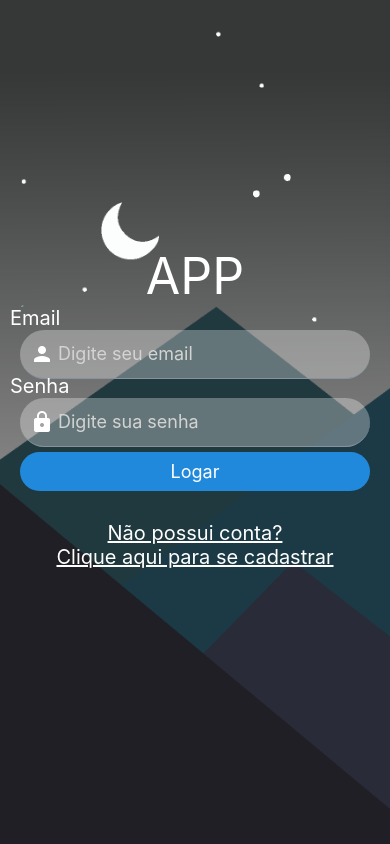
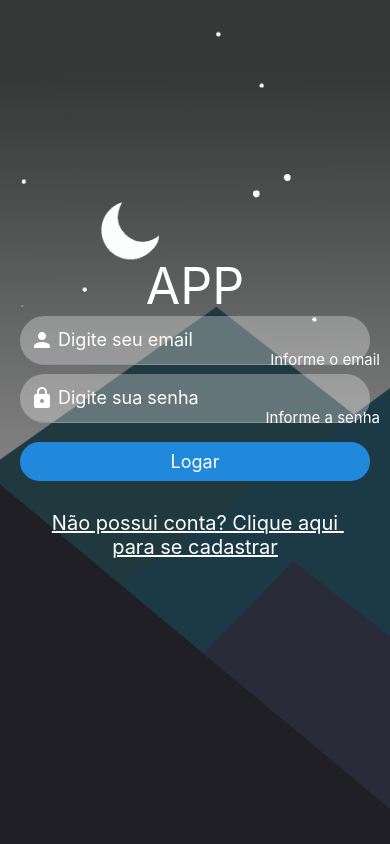
Before and after one commit to CarlosWGama/aula-react-native, a React Native app: screen / in a window 390 px wide. Both pictures are taken after a click on the button "Logar". Built offline with nearby package versions, Linux system fonts and the light colour scheme.

Commit message:
Formulário

```diff
--- a/src/screens/login/index.tsx
+++ b/src/screens/login/index.tsx
@@ -1,19 +1,21 @@
 
-import { View, Text, ImageBackground, StyleSheet, Alert } from 'react-native';
+import { View, Text, ImageBackground, StyleSheet, Alert, ActivityIndicator } from 'react-native';
 import bg from './../../assets/imgs/bg.png';
 import { useCallback, useState } from 'react';
 import { InputRound } from './input';
 import { Button } from '@rneui/base';
+import { Formik } from 'formik';
+import * as Yup from 'yup';
 
 export interface LoginScreenProps {
 }
 
 export function LoginScreen(props: LoginScreenProps) {
 
-    const [ email, setEmail ] = useState('');
-    const [ senha, setSenha ] = useState('');
+    const logar = async ({email, senha}) => {
 
-    const logar = () => {
+      await new Promise(resolve => setTimeout(resolve, 1000))
+
       if (email.trim() == 'teste@teste.com' && senha == '123456')
         console.log('Logado com sucesso');
       else
@@ -22,23 +24,31 @@
 
     return (
         <ImageBackground source={bg} style={styles.background}>
-            <View style={styles.container}>
-                <Text style={styles.logo}>APP</Text>
+          <Formik
+              initialValues={{email:'', senha:''}}
+              validationSchema={Yup.object({
+                email: Yup.string().required('Informe o email').email('Não é um formato de e-mail válido'),
+                senha: Yup.string().required('Informe a senha').min(6, 'A senha precisa de 6 caracteres')
+              })}
+              onSubmit={logar}>
+              {({errors, touched, handleChange, handleSubmit, handleBlur, isSubmitting}) => (
+                    <View style={styles.container}>
+                        <Text style={styles.logo}>APP</Text>
 
-                {/* EMAIL */ }
-                <InputRound texto='Email' placeholder='Digite seu email' icone='person' onChangeText={setEmail}/>
+                        {/* EMAIL  */}
+                        <InputRound placeholder='Digite seu email' icone='person' onChangeText={handleChange('email')} onBlur={handleBlur('email')} />
+                        {touched.email && errors.email && <Text style={styles.error}>{errors.email}</Text>}
+                        {/* SENHA */}
+                        <InputRound placeholder='Digite sua senha' icone='lock' senha  onChangeText={handleChange('senha')} onBlur={handleBlur('senha')}/>
+                        {touched.senha && errors.senha && <Text style={styles.error}>{errors.senha}</Text>}
 
-                {/* SENHA */}
-                <InputRound  texto='Senha' placeholder='Digite sua senha' icone='lock'  onChangeText={setSenha} senha/>
+                        {isSubmitting && <ActivityIndicator size="large" color="blue" />}
+                        {!isSubmitting && <Button title="Logar" onPress={() => handleSubmit()} containerStyle={styles.btn} />}
 
-                {/* BOTÃO */}
-                <Button title='Logar' buttonStyle={styles.btn} onPress={logar}/>
-
-                {/* OPÇÃO CADASTRAR */}
-                <Text style={styles.cadastrar}>Não possui conta?
-                  {'\n'}
-                  Clique aqui para se cadastrar</Text>
-            </View>
+                        <Text style={styles.cadastrar}>Não possui conta? Clique aqui para se cadastrar</Text>
+                    </View>
+              )}
+          </Formik>
         </ImageBackground>
     );
   }
@@ -58,7 +68,7 @@
           padding: 10,
           alignItems: 'stretch'
       },
-
+      error:{color:'white', fontSize: 15, textAlign:'right', marginBottom: 5, marginTop: -10},
       btn: {borderRadius:30, marginTop: 10, marginHorizontal: 10},
       logo: { color: 'white', fontSize: 50, textAlign: 'center'}
 });
--- a/src/screens/login/input.tsx
+++ b/src/screens/login/input.tsx
@@ -5,24 +5,25 @@
 export interface InputRoundProps {
     texto?:string;
     senha?:boolean;
+    onBlur?(campo:any):void;
     icone: string;
     placeholder: string;
     onChangeText?(text:string):void;
 }
 
+
 function _InputRound (props: InputRoundProps) {
-
     return (
         <View>
-         { props.texto && <Text style={styles.texto}>{props.texto}</Text>}
-         <Input
-                  placeholder={props.placeholder}
+            {props.texto && <Text style={styles.texto}>{props.texto}</Text>}
+            <Input placeholder={props.placeholder}
+            leftIcon={{name:props.icone, color:'white'}}
+            onBlur={props.onBlur}
+            placeholderTextColor="white"
             inputContainerStyle={styles.inputContainer}
             inputStyle={{color:'white'}}
             onChangeText={props.onChangeText}
-                  placeholderTextColor="lightgrey"
             secureTextEntry={props.senha}
-                  leftIcon={{name:props.icone, color:'white'}}
             />
         </View>
     );
--- a/tsconfig.json
+++ b/tsconfig.json
@@ -1,6 +1,7 @@
 {
   "extends": "expo/tsconfig.base",
   "compilerOptions": {
-    "strict": true
+    "strict": true,
+    "noImplicitAny": false
   }
 }
```
Also changed, not shown: package.json (+5 -2 lines), 1 other file (tests, documents, lock files or other folders). Lines whose indentation alone changed are shown as unchanged.
